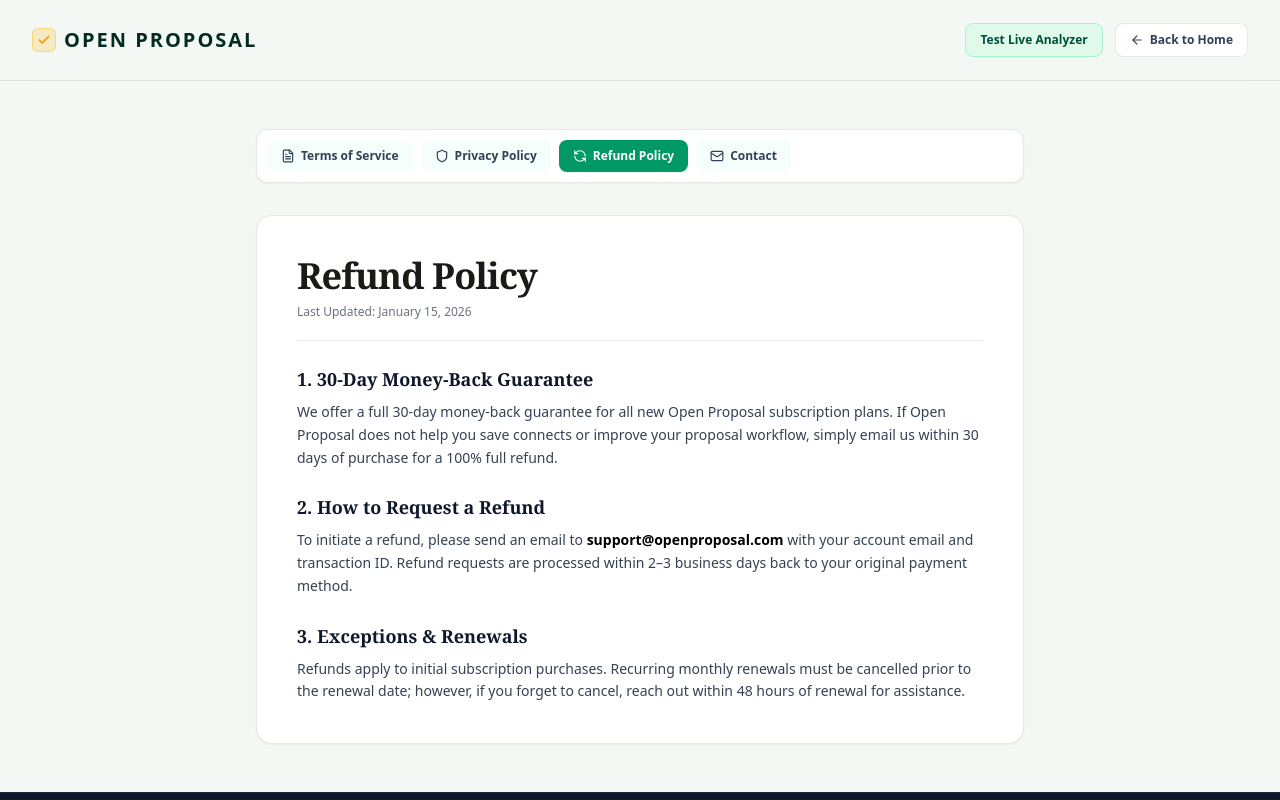
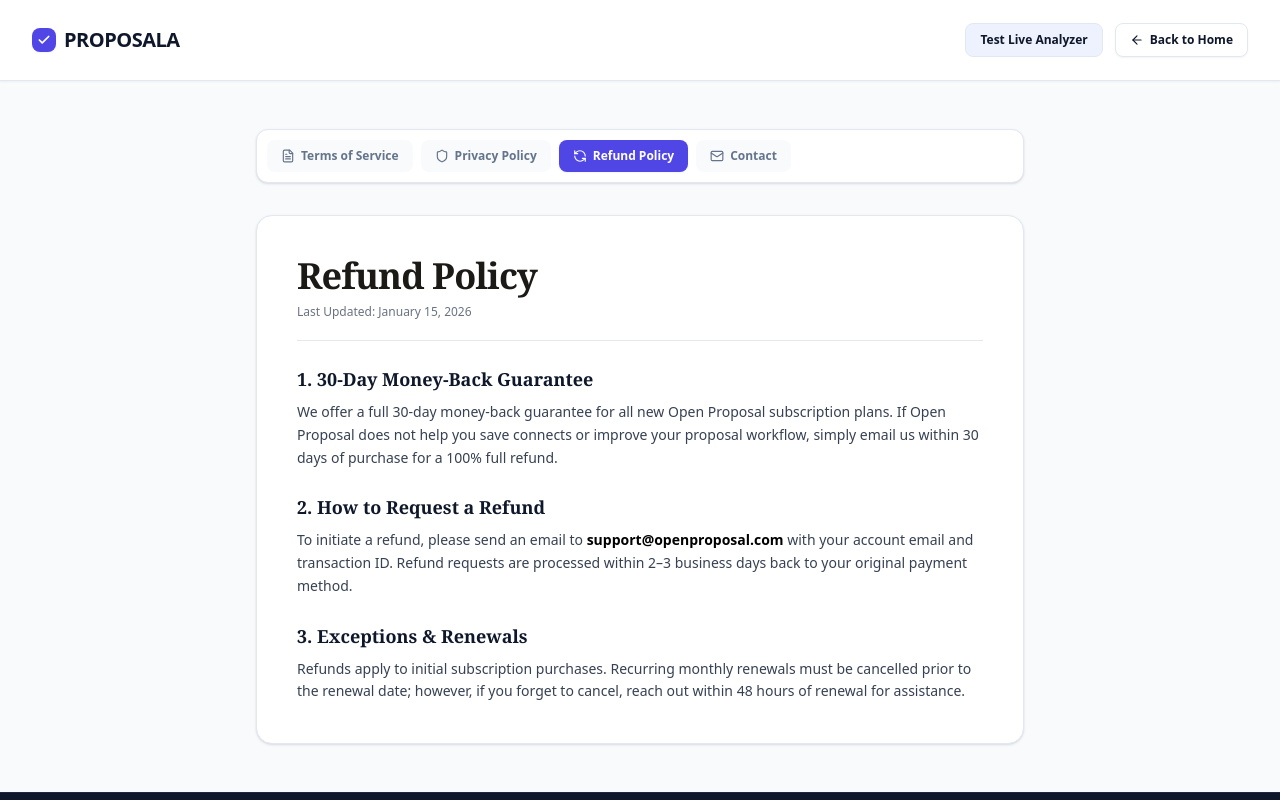
Before and after one commit to sikander5abbas9-stack/open-proposal, a React (Vite) app: page /legal/refund in a window 1280 px wide. Shown: the top 800 px of the page. Built offline with nearby package versions, Linux system fonts and the light colour scheme; no server answers; the database is empty; a web font is replaced by a local one.

Commit message:
Update files from zip upload

```diff
--- a/src/layouts/LegalLayout.tsx
+++ b/src/layouts/LegalLayout.tsx
@@ -13,32 +13,32 @@
   else if (path.includes('contact')) activeTab = 'contact';
 
   return (
-    <div className="min-h-screen bg-[#F4F8F5] text-[#022C22] font-sans antialiased flex flex-col justify-between selection:bg-emerald-600 selection:text-white">
+    <div className="min-h-screen bg-[#F8FAFC] text-[#0F172A] font-sans antialiased flex flex-col justify-between selection:bg-[#4F46E5] selection:text-white">
 
       {/* Top Header */}
-      <header className="bg-[#F4F8F5]/90 backdrop-blur-md border-b border-emerald-950/10 sticky top-0 z-40">
+      <header className="bg-white/90 backdrop-blur-md border-b border-[#E2E8F0] sticky top-0 z-40 shadow-xs">
         <div className="max-w-7xl mx-auto px-4 sm:px-6 lg:px-8 h-16 sm:h-20 flex items-center justify-between">
 
           <Link to="/" className="flex items-center gap-2 group focus:outline-none">
-            <div className="w-6 h-6 rounded-md bg-amber-400/20 border border-amber-400/40 flex items-center justify-center shrink-0">
-              <Check className="w-3.5 h-3.5 text-amber-500 stroke-[3]" />
+            <div className="w-6 h-6 rounded-lg bg-[#4F46E5] flex items-center justify-center shrink-0 shadow-xs">
+              <Check className="w-3.5 h-3.5 text-white stroke-[3]" />
             </div>
-            <span className="text-lg sm:text-xl font-bold tracking-widest text-[#022C22] uppercase font-sans">
-              OPEN PROPOSAL
+            <span className="text-lg sm:text-xl font-bold tracking-tight text-[#0F172A] uppercase font-sans">
+              PROPOSALA
             </span>
           </Link>
 
           <div className="flex items-center gap-3">
             <Link
               to="/analyzer"
-              className="hidden sm:inline-flex items-center gap-1.5 px-3.5 py-2 text-xs font-semibold text-emerald-900 bg-emerald-100/60 hover:bg-emerald-100 border border-emerald-200 rounded-lg transition-all"
+              className="hidden sm:inline-flex items-center gap-1.5 px-3.5 py-2 text-xs font-semibold text-[#0F172A] bg-[#EEF2FF] hover:bg-[#E0E7FF] border border-[#E2E8F0] rounded-lg transition-all"
             >
               <span>Test Live Analyzer</span>
             </Link>
 
             <Link
               to="/"
-              className="inline-flex items-center gap-1.5 px-3.5 py-2 text-xs font-semibold text-slate-700 bg-white hover:bg-slate-100 border border-emerald-950/10 rounded-lg transition-all"
+              className="inline-flex items-center gap-1.5 px-3.5 py-2 text-xs font-semibold text-[#0F172A] bg-white hover:bg-slate-50 border border-[#E2E8F0] rounded-lg transition-all shadow-xs"
             >
               <ArrowLeft className="w-3.5 h-3.5" />
               <span>Back to Home</span>
@@ -53,13 +53,13 @@
         <div className="max-w-3xl mx-auto space-y-8">
 
           {/* Sub-Navigation Tabs */}
-          <div className="bg-white p-2 sm:p-2.5 rounded-xl border border-emerald-950/10 shadow-xs flex flex-wrap items-center justify-center sm:justify-start gap-2 text-xs font-semibold">
+          <div className="bg-white p-2 sm:p-2.5 rounded-xl border border-[#E2E8F0] shadow-sm flex flex-wrap items-center justify-center sm:justify-start gap-2 text-xs font-semibold">
             <Link
               to="/terms"
               className={`flex items-center gap-1.5 px-3.5 py-2 rounded-lg transition-all ${
                 activeTab === 'terms'
-                  ? 'bg-emerald-600 text-white font-bold shadow-xs'
-                  : 'bg-emerald-50/50 text-slate-700 hover:bg-emerald-100/60'
+                  ? 'bg-[#4F46E5] text-white font-bold shadow-xs'
+                  : 'bg-slate-50 text-[#64748B] hover:bg-slate-100 hover:text-[#0F172A]'
               }`}
             >
               <FileText className="w-3.5 h-3.5" />
@@ -70,8 +70,8 @@
               to="/privacy"
               className={`flex items-center gap-1.5 px-3.5 py-2 rounded-lg transition-all ${
                 activeTab === 'privacy'
-                  ? 'bg-emerald-600 text-white font-bold shadow-xs'
-                  : 'bg-emerald-50/50 text-slate-700 hover:bg-emerald-100/60'
+                  ? 'bg-[#4F46E5] text-white font-bold shadow-xs'
+                  : 'bg-slate-50 text-[#64748B] hover:bg-slate-100 hover:text-[#0F172A]'
               }`}
             >
               <Shield className="w-3.5 h-3.5" />
@@ -82,8 +82,8 @@
               to="/refund"
               className={`flex items-center gap-1.5 px-3.5 py-2 rounded-lg transition-all ${
                 activeTab === 'refund'
-                  ? 'bg-emerald-600 text-white font-bold shadow-xs'
-                  : 'bg-emerald-50/50 text-slate-700 hover:bg-emerald-100/60'
+                  ? 'bg-[#4F46E5] text-white font-bold shadow-xs'
+                  : 'bg-slate-50 text-[#64748B] hover:bg-slate-100 hover:text-[#0F172A]'
               }`}
             >
               <RefreshCcw className="w-3.5 h-3.5" />
@@ -94,8 +94,8 @@
               to="/contact"
               className={`flex items-center gap-1.5 px-3.5 py-2 rounded-lg transition-all ${
                 activeTab === 'contact'
-                  ? 'bg-emerald-600 text-white font-bold shadow-xs'
-                  : 'bg-emerald-50/50 text-slate-700 hover:bg-emerald-100/60'
+                  ? 'bg-[#4F46E5] text-white font-bold shadow-xs'
+                  : 'bg-slate-50 text-[#64748B] hover:bg-slate-100 hover:text-[#0F172A]'
               }`}
             >
               <Mail className="w-3.5 h-3.5" />
@@ -104,7 +104,7 @@
           </div>
 
           {/* Child Route Outlet */}
-          <div className="bg-white p-6 sm:p-10 rounded-2xl border border-emerald-950/10 shadow-xs">
+          <div className="bg-white p-6 sm:p-10 rounded-2xl border border-[#E2E8F0] shadow-sm">
             <Outlet />
           </div>
 
```
